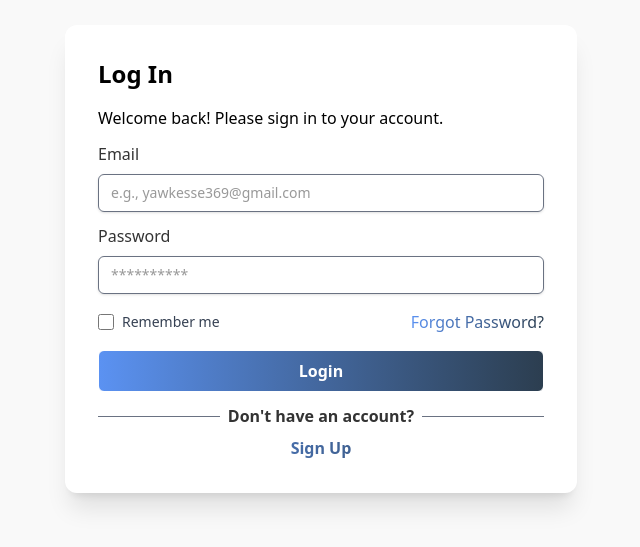
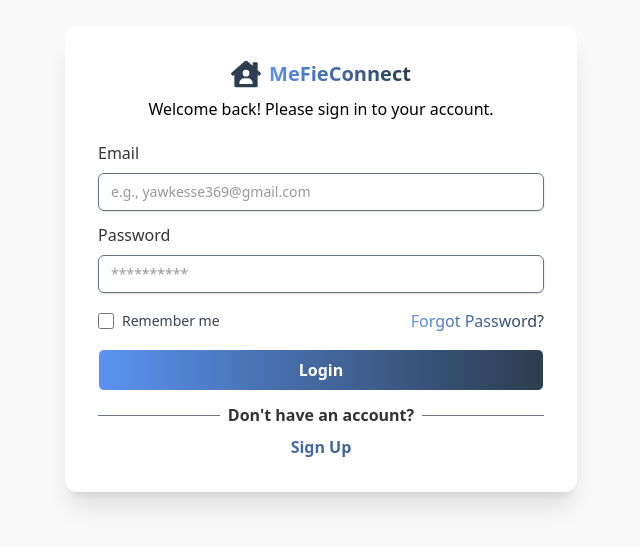
Before and after one commit to TheDominatorsC5/rent-project, a React (Vite) app: page /login in a window 1280 px wide. Shown: the part 141-688 px from the top of the page, without its empty margins (319-959 px from the left). Built offline with nearby package versions, Linux system fonts and the light colour scheme; no server answers.

Commit message:
fix home page and added logo to login and sign up pages

```diff
--- a/package.json
+++ b/package.json
@@ -20,12 +20,9 @@
     "react-dom": "^19.1.0",
     "react-icons": "^5.5.0",
     "react-router": "^7.6.3",
-<<<<<<< HEAD
-    "react-router-dom": "^7.7.0"
-=======
+    "react-router-dom": "^7.7.0",
     "react-spinners": "^0.17.0",
     "swr": "^2.3.4"
->>>>>>> 6575eab049f3cf5af6af1f101f78f6580d11cf0d
   },
   "devDependencies": {
     "@eslint/js": "^9.30.1",
--- a/src/pages/Home.jsx
+++ b/src/pages/Home.jsx
@@ -24,7 +24,7 @@ import useSWR from "swr";
 import { ClockLoader } from "react-spinners";
 
 export default function HomePage() {
-    const { data, isLoading, error } = useSWR("/property", apiFetcher)
+    const { data, isLoading, error } = useSWR("/api/rent/property/all", apiFetcher)
 
     if (isLoading) {
         return (
--- a/src/pages/Login.jsx
+++ b/src/pages/Login.jsx
@@ -5,6 +5,7 @@ import { apiClient } from '../api/client';
 import { useNavigate } from 'react-router';
 import { useEffect, useState } from 'react';
 import RememberMeCheckbox from '../components/Checkbox';
+import { FaHouseUser } from 'react-icons/fa';
 
 export default function Login() {
 
@@ -56,9 +57,19 @@ export default function Login() {
                 <div className='relative z-10 w-full'>
                     <div className="flex flex-col-reverse md:flex-row items-center justify-center gap-8 w-full">
                         <div className="w-2/5 bg-white backdrop-blur-md border border-white/90 rounded-xl shadow-xl p-8">
-                            <div className='mb-3 text-center'>
-                                <h1 className='mb-4 text-black font-bold text-2xl text-left'>Log In</h1>
-                                <p className='mb-2 text-black text-left'>Welcome back! Please sign in to your account.</p>
+                            <div className='flex flex-col items-center space-y-2'>
+                                {/* Logo */}
+                                <div className='flex justify-around items-center text-white transition duration-300 ease-in-out hover:-translate-y-1 hover:scale-110'>
+                                    <div className="flex gap-5">
+                                        <Link to="/" className="text-xl font-bold flex items-center gap-2"><FaHouseUser size={30} className="text-primary" />
+                                            <span className="bg-gradient-to-r from-[#5b92f2] to-primary bg-clip-text text-transparent"> MeFieConnect</span>
+                                        </Link>
+                                    </div>
+                                </div>
+                                <div className='mb-3 text-center'>
+                                    {/* <h1 className='text-black font-bold text-xl'>Log In</h1> */}
+                                    <p className='mb-2 text-black'>Welcome back! Please sign in to your account.</p>
+                                </div>
                             </div>
                             <form action={loginUser}>
                                 <label htmlFor="" class="block font-medium mb-2">Email</label>
@@ -99,7 +110,7 @@ export default function Login() {
                                     <span className="mx-2 font-semibold">Don't have an account?</span>
                                     <div className="flex-grow border-t border-gray-500"></div>
                                 </div>
-                                <Link to={"/signup"} className="flex justify-center border-white/10 bg-gradient-to-r from-[#5b92f2] to-primary bg-clip-text text-transparent hover:text-[#29492f] font-semibold mt-2">Sign Up</Link>
+                                <Link to={"/signup"} className="flex justify-center border-white/10 bg-gradient-to-r from-[#5b92f2] to-primary bg-clip-text text-transparent hover:text-primary font-semibold mt-2">Sign Up</Link>
                             </form>
                         </div>
                     </div>
--- a/src/pages/Signup.jsx
+++ b/src/pages/Signup.jsx
@@ -4,6 +4,7 @@ import { HousePlus, UserSearch } from 'lucide-react';
 import { apiClient } from '../api/client';
 import { useNavigate } from 'react-router';
 import { useState } from "react"
+import { FaHouseUser } from 'react-icons/fa';
 
 export default function SignUp() {
     const navigate = useNavigate();
@@ -30,6 +31,14 @@ export default function SignUp() {
                 <div className='relative z-10 w-full py-4'>
                     <div className="md:flex items-center justify-center gap-8">
                         <div className="mx-4 md:w-2/5 bg-white backdrop-blur-md border border-white/90 rounded-xl shadow-xl p-8">
+                            {/* Logo */}
+                            <div className='mb-8 flex justify-around items-center text-white transition duration-300 ease-in-out hover:-translate-y-1 hover:scale-110'>
+                                <div className="flex gap-5">
+                                    <Link to="/" className="text-xl font-bold flex items-center gap-2"><FaHouseUser size={30} className="text-primary" />
+                                        <span className="bg-gradient-to-r from-[#5b92f2] to-primary bg-clip-text text-transparent"> MeFieConnect</span>
+                                    </Link>
+                                </div>
+                            </div>
                             <div className="w-full flex flex-row justify-around mb-2">
                                 <div className="flex flex-col items-center">
                                     <span role='button' onClick={() => setUserType('propertySeeker')} className={`border py-2 px-6 rounded-md shadow-sm ${userType === 'propertySeeker' ? 'bg-gradient-to-r from-[#5b92f2] to-primary text-white' : ''} hover:bg-[#29492f] transition duration-300`}>
```
